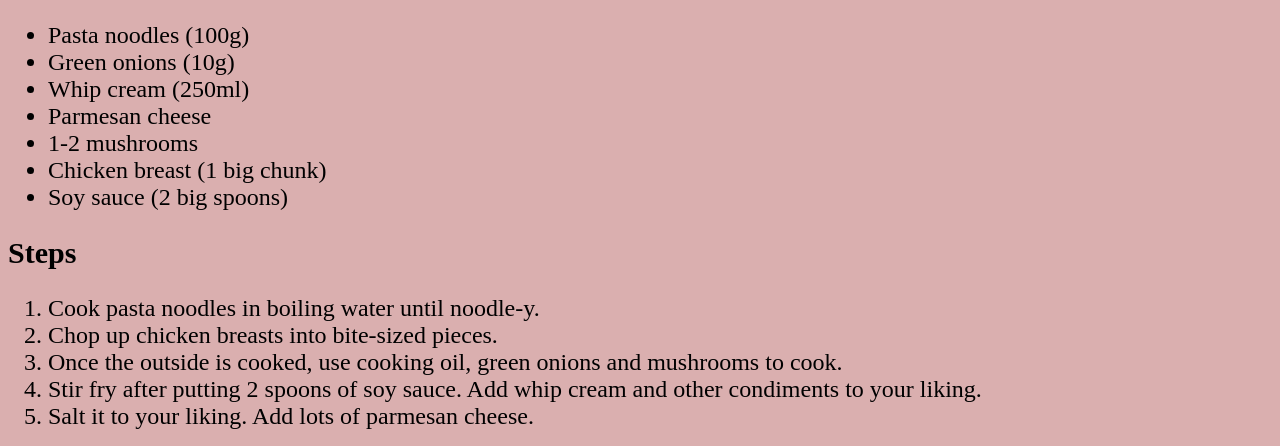
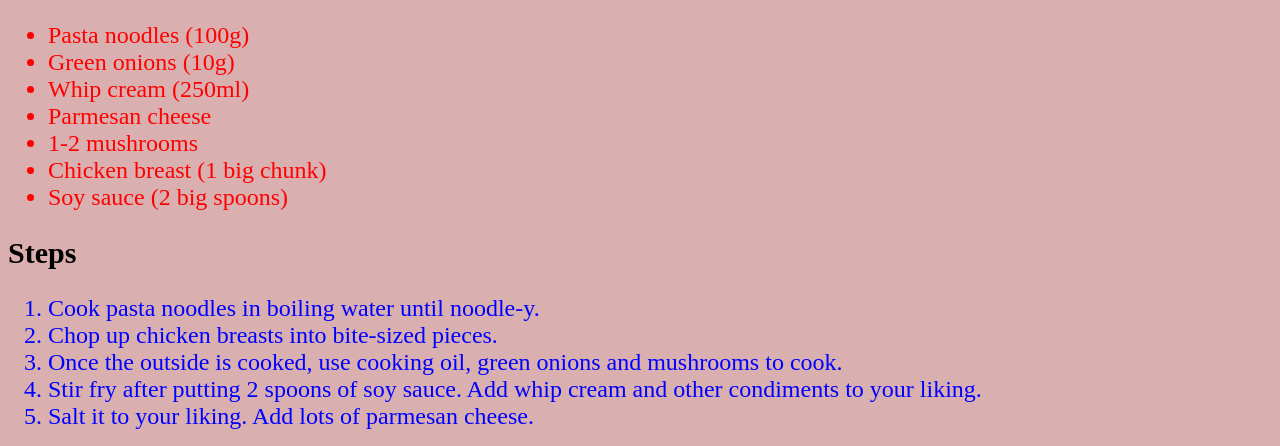
Before and after one commit to dingdongg/odin-recipes, a plain HTML site: page recipes/pasta.html in a window 1280 px wide. Shown: the part 694-1140 px from the top of the page. Drawn offline with Linux system fonts and the light colour scheme.

Commit message:
added color distinctions for ingredients and recipe steps

```diff
--- a/recipes/pasta.html
+++ b/recipes/pasta.html
@@ -19,7 +19,7 @@
         </p>
 
         <h2>Ingredients</h2>
-        <ul>
+        <ul class='ingredients'>
             <li>Pasta noodles (100g)</li>
             <li>Green onions (10g)</li>
             <li>Whip cream (250ml)</li>
@@ -30,7 +30,7 @@
         </ul>
 
         <h2>Steps</h2>
-        <ol>
+        <ol class='steps'>
             <li>Cook pasta noodles in boiling water until noodle-y.</li>
             <li>Chop up chicken breasts into bite-sized pieces.</li>
             <li>Once the outside is cooked, use cooking oil, green onions and mushrooms to cook.</li>
--- a/style.css
+++ b/style.css
@@ -17,14 +17,21 @@ body {
     background-color:rgb(218, 175, 175);
 }
 
-li {
+.ingredients li {
     font-weight: 100;
     font-size: 24px;
+    color: red;
 }
 
 .recipe-links li {
     font-size: 24px;
     font-weight: bold;
+}
+
+.steps li {
+    font-weight: 100;
+    font-size: 24px;
+    color: blue;
 }
 
 p {
```
Also changed, not shown: recipes/kbbq.html (+2 -2 lines), recipes/kimchi-fried-rice.html (+2 -2 lines).
